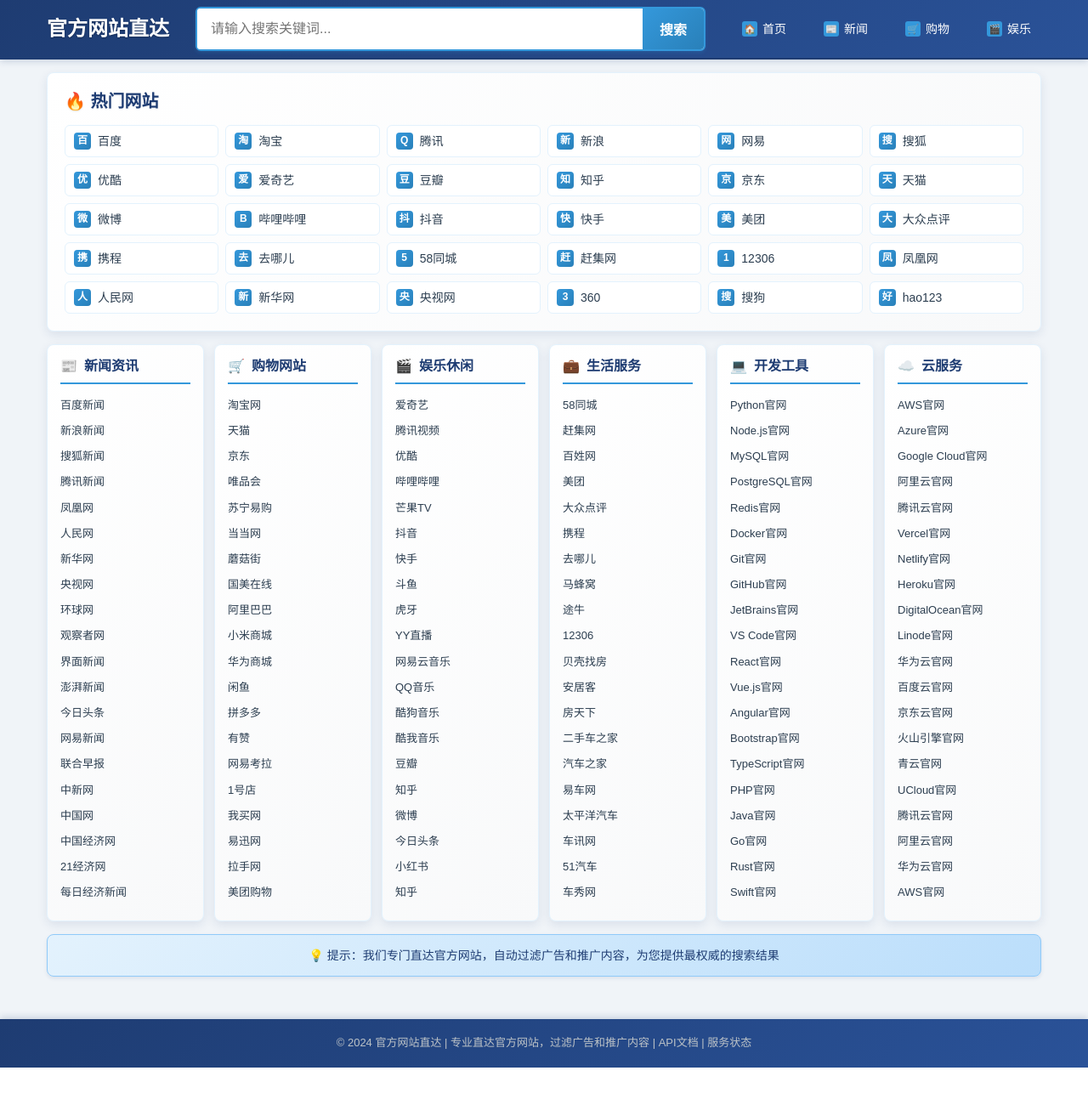
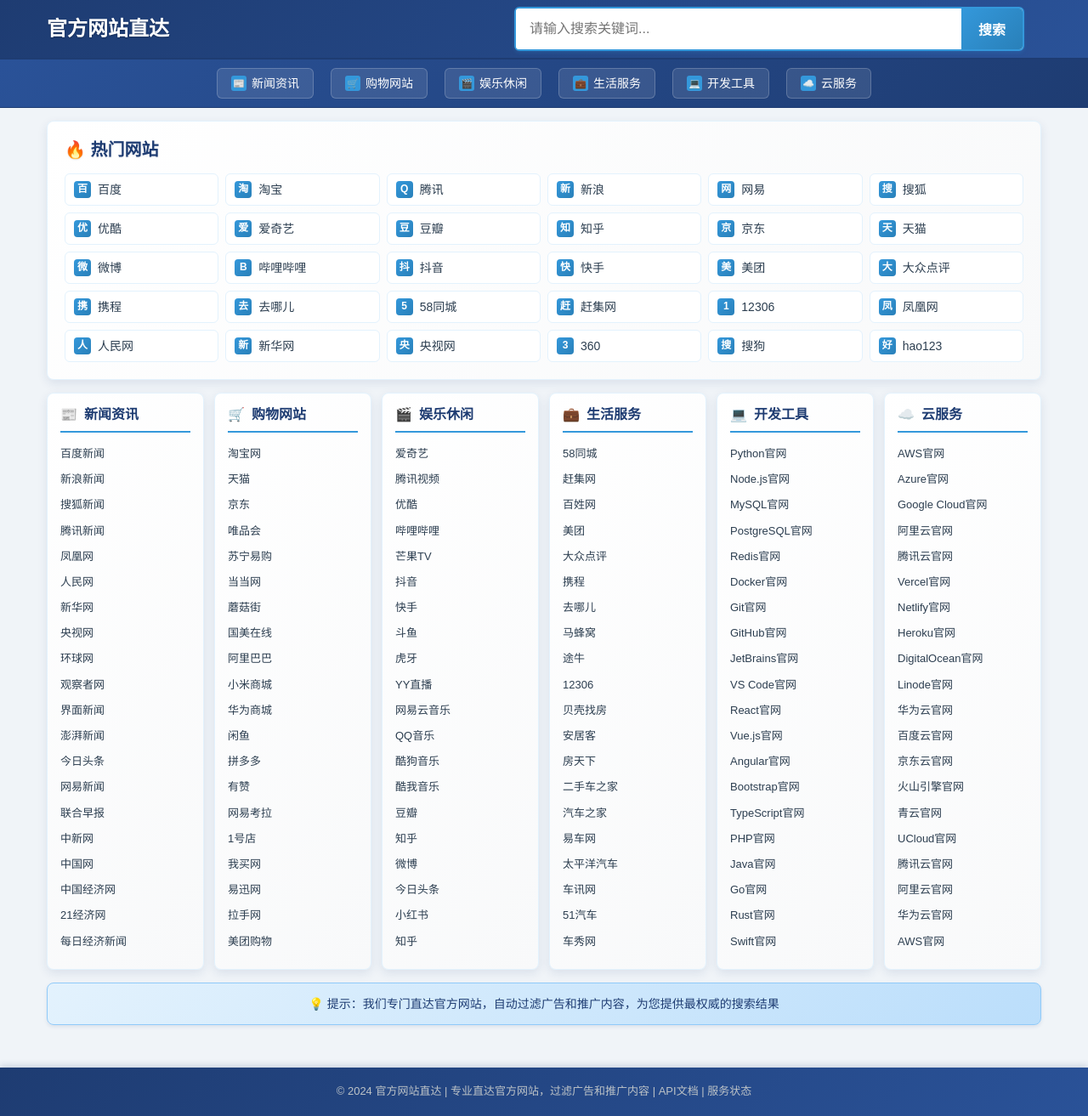
Before and after one commit to shaowangzhen/search-project, a PHP site: page /docs/ in a window 1280 px wide. Shown: the whole page at 85% size. Before the commit the page ends 1256 px from the top, so only its background shows below. Run offline with PHP 8.4, Linux system fonts and the light colour scheme.

Commit message:
feat: 调整导航栏布局和数量
- 导航栏位置：从搜索框右侧移到搜索框下方
- 导航栏数量：从3个增加到6个，与下方模块对应
- 新增导航项：生活服务💼、开发工具💻、云服务☁️
- 导航栏样式：独立区域，深蓝色渐变背景
- 响应式设计：移动端自动换行，小屏幕垂直排列
- 保持科技蓝主题和所有图标设计

```diff
--- a/frontend/public/index.php
+++ b/frontend/public/index.php
@@ -1,6 +1,6 @@
 <?php
 /**
- * 官方网站直达 - 完全模仿hao123.com
+ * 官方网站搜索引擎 - 完全模仿hao123.com
  */
 
 // 设置错误报告
@@ -113,9 +113,23 @@ if ($_SERVER['REQUEST_METHOD'] === 'POST' && isset($_POST['query'])) {
             transform: translateY(-1px);
         }
 
+        .nav-section {
+            background: linear-gradient(135deg, #2a5298 0%, #1e3c72 100%);
+            border-bottom: 1px solid #1e3c72;
+            padding: 10px 0;
+        }
+
+        .nav-content {
+            max-width: 1200px;
+            margin: 0 auto;
+            padding: 0 15px;
+        }
+
         .nav-links {
             display: flex;
             gap: 20px;
+            justify-content: center;
+            flex-wrap: wrap;
         }
 
         .nav-links a {
@@ -125,14 +139,17 @@ if ($_SERVER['REQUEST_METHOD'] === 'POST' && isset($_POST['query'])) {
             display: flex;
             align-items: center;
             gap: 6px;
-            padding: 8px 12px;
-            border-radius: 4px;
+            padding: 8px 16px;
+            border-radius: 6px;
             transition: all 0.3s ease;
+            background: rgba(255, 255, 255, 0.1);
+            border: 1px solid rgba(255, 255, 255, 0.2);
         }
 
         .nav-links a:hover {
             background: rgba(255, 255, 255, 0.2);
-            transform: translateY(-1px);
+            transform: translateY(-2px);
+            box-shadow: 0 4px 8px rgba(0, 0, 0, 0.2);
         }
 
         .nav-icon {
@@ -313,6 +330,10 @@ if ($_SERVER['REQUEST_METHOD'] === 'POST' && isset($_POST['query'])) {
             .content-grid {
                 grid-template-columns: repeat(4, 1fr);
             }
+
+            .nav-links {
+                gap: 15px;
+            }
         }
 
         @media (max-width: 768px) {
@@ -333,6 +354,16 @@ if ($_SERVER['REQUEST_METHOD'] === 'POST' && isset($_POST['query'])) {
             .hot-grid {
                 grid-template-columns: repeat(auto-fit, minmax(140px, 1fr));
             }
+
+            .nav-links {
+                gap: 10px;
+                justify-content: flex-start;
+            }
+
+            .nav-links a {
+                padding: 6px 12px;
+                font-size: 13px;
+            }
         }
 
         @media (max-width: 480px) {
@@ -342,6 +373,11 @@ if ($_SERVER['REQUEST_METHOD'] === 'POST' && isset($_POST['query'])) {
 
             .hot-grid {
                 grid-template-columns: 1fr;
+            }
+
+            .nav-links {
+                flex-direction: column;
+                align-items: center;
             }
         }
     </style>
@@ -356,22 +392,35 @@ if ($_SERVER['REQUEST_METHOD'] === 'POST' && isset($_POST['query'])) {
                     <button type="submit" class="search-btn">搜索</button>
                 </form>
             </div>
+        </div>
+    </div>
+
+    <div class="nav-section">
+        <div class="nav-content">
             <div class="nav-links">
-                <a href="/">
-                    <div class="nav-icon">🏠</div>
-                    <span>首页</span>
-                </a>
                 <a href="#news">
                     <div class="nav-icon">📰</div>
-                    <span>新闻</span>
+                    <span>新闻资讯</span>
                 </a>
                 <a href="#shopping">
                     <div class="nav-icon">🛒</div>
-                    <span>购物</span>
+                    <span>购物网站</span>
                 </a>
                 <a href="#entertainment">
                     <div class="nav-icon">🎬</div>
-                    <span>娱乐</span>
+                    <span>娱乐休闲</span>
+                </a>
+                <a href="#life">
+                    <div class="nav-icon">💼</div>
+                    <span>生活服务</span>
+                </a>
+                <a href="#development">
+                    <div class="nav-icon">💻</div>
+                    <span>开发工具</span>
+                </a>
+                <a href="#cloud">
+                    <div class="nav-icon">☁️</div>
+                    <span>云服务</span>
                 </a>
             </div>
         </div>
@@ -502,7 +551,7 @@ if ($_SERVER['REQUEST_METHOD'] === 'POST' && isset($_POST['query'])) {
                 </ul>
             </div>
 
-            <div class="column">
+            <div class="column" id="life">
                 <div class="column-title">
                     <span>💼</span>
                     <span>生活服务</span>
@@ -531,7 +580,7 @@ if ($_SERVER['REQUEST_METHOD'] === 'POST' && isset($_POST['query'])) {
                 </ul>
             </div>
 
-            <div class="column">
+            <div class="column" id="development">
                 <div class="column-title">
                     <span>💻</span>
                     <span>开发工具</span>
@@ -560,7 +609,7 @@ if ($_SERVER['REQUEST_METHOD'] === 'POST' && isset($_POST['query'])) {
                 </ul>
             </div>
 
-            <div class="column">
+            <div class="column" id="cloud">
                 <div class="column-title">
                     <span>☁️</span>
                     <span>云服务</span>
```
